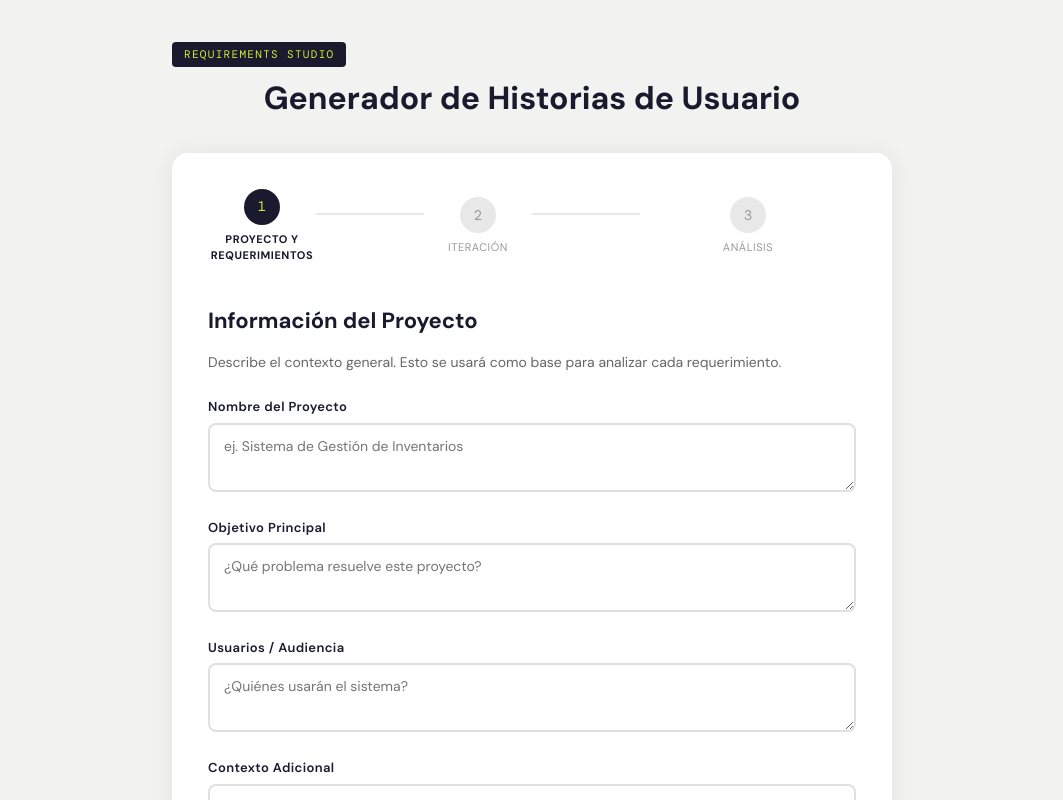
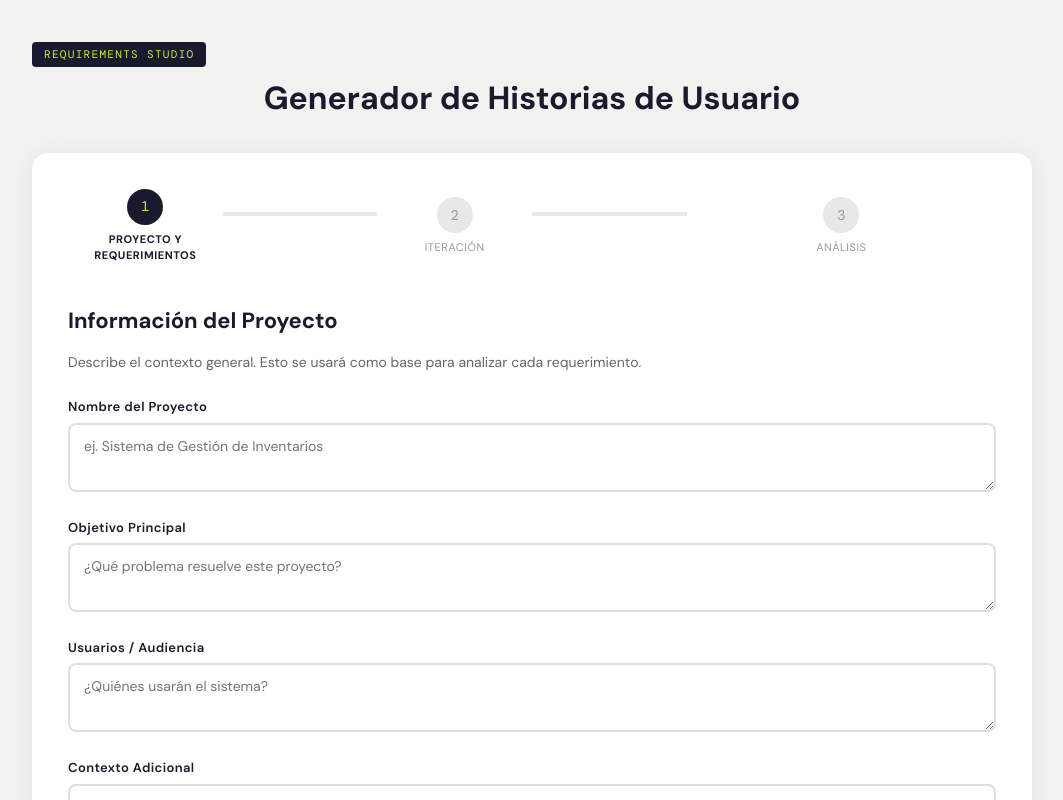
Before and after one commit to Project-management-products/user-stories-studio-client, a React (Vite) app: page / in a window 1280 px wide. Shown: the top 800 px of the page, without its empty margins (108-1171 px from the left). Built offline with nearby package versions, Linux system fonts and the light colour scheme; a web font is replaced by a local one.

Commit message:
refactor: ui improved. Improve layout symmetry and workspace width

```diff
--- a/src/App.jsx
+++ b/src/App.jsx
@@ -44,7 +44,7 @@ function Steps({ current }) {
             </div>
           </div>
           {i < steps.length - 1 && (
-            <div style={{ height: 2, flex: 1, background: i < current ? "#1a1a2e" : "#e8e8e8", transition: "all 0.3s", marginBottom: 24 }} />
+            <div style={{ height: 4, flex: 1, background: i < current ? "#1a1a2e" : "#e8e8e8", transition: "all 0.3s", marginBottom: 24 }} />
           )}
         </div>
       ))}
@@ -341,17 +341,18 @@ export default function App() {
   body {
     margin: 0;
     background: #f2f2f0;
-    /* --- Agrega esto para centrar --- */
+    min-height: 100vh;
+  }
+  #root {
+    width: 100%;
     display: flex;
-    justify-content: center; /* Centrado horizontal */
-    align-items: center;     /* Centrado vertical */
-    min-height: 100vh;       /* Asegura que use todo el alto de la pantalla */
+    justify-content: center;
   }
   textarea:focus { border-color: #1a1a2e !important; }
   @keyframes spin { to { transform: rotate(360deg); } }
 `}</style>
-      <div style={{ minHeight: "100vh", background: "#f2f2f0", display: "flex", alignItems: "flex-start", justifyContent: "center", padding: "40px 20px" }}>
-        <div style={{ width: "100%", maxWidth: 720 }}>
+      <div style={{ width: "100%", background: "#f2f2f0", display: "flex", justifyContent: "center", padding: "40px 20px" }}>
+        <div style={{ width: "100%", maxWidth: "1000px" }}>
           <div style={{ marginBottom: 36 }}>
             <div style={{ display: "inline-block", background: "#1a1a2e", color: "#c8f135", fontFamily: "'DM Mono', monospace", fontSize: 11, fontWeight: 600, letterSpacing: "0.12em", textTransform: "uppercase", padding: "4px 12px", borderRadius: 4, marginBottom: 12 }}>
               Requirements Studio
```
